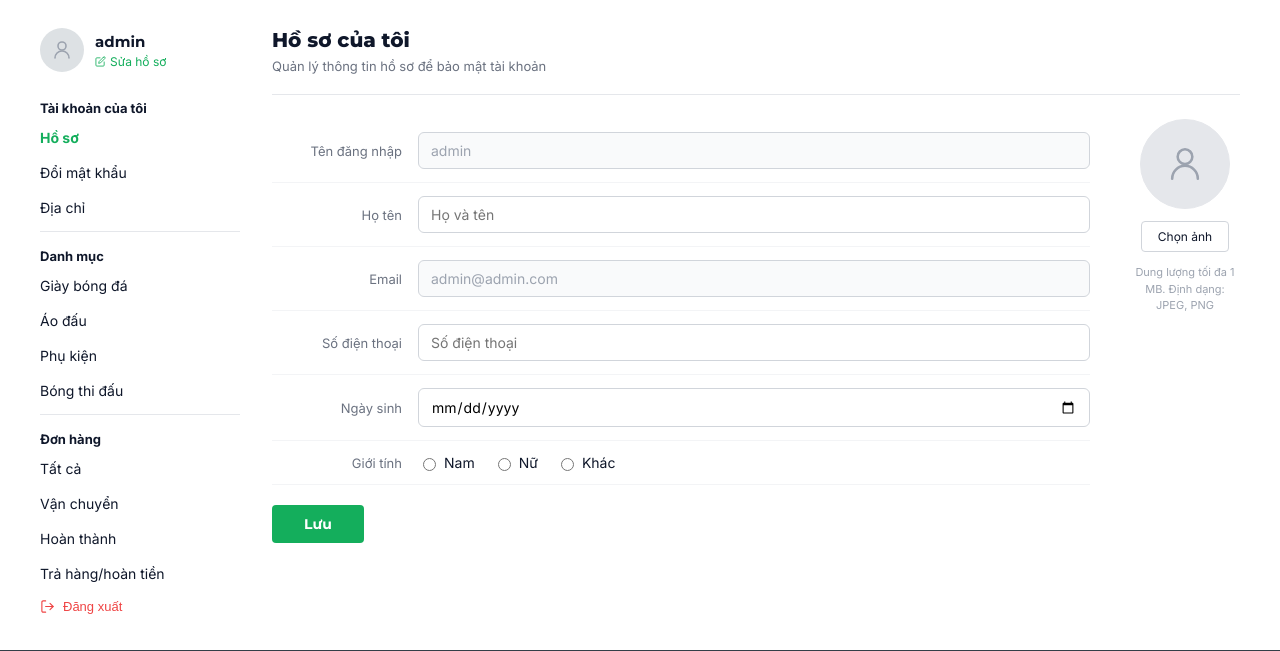
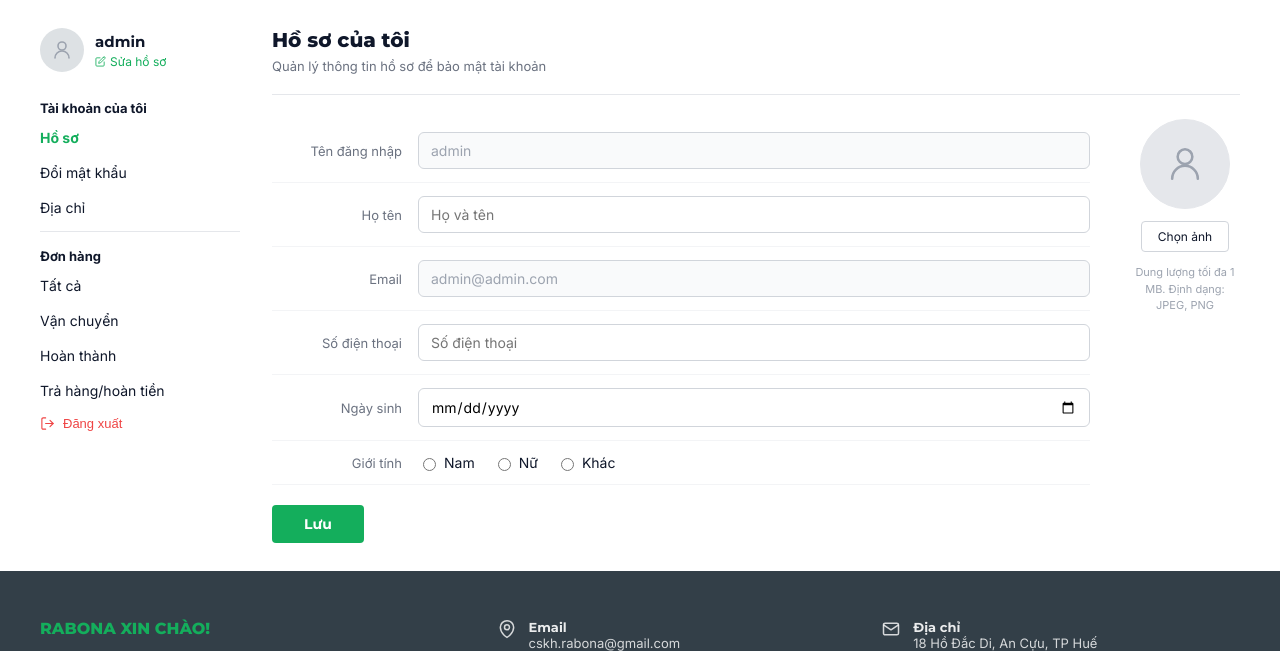
Before and after one commit to quynhnguyen05/WebsiteBanHang-Rabona, a Django app: page /profile/ in a window 1280 px wide. Shown: the part 73-724 px from the top of the page. Run offline with Django 5.2, Linux system fonts and the light colour scheme; a user stored in the database is signed in; data comes from the database, SQL or seed files in the repository; data that the repository does not hold is empty.

Commit message:
Fix: order_list active_status, checkout/place_order phi ship, profile sidebar

```diff
--- a/store/views.py
+++ b/store/views.py
@@ -438,7 +438,7 @@ def order_list(request):
         orders = orders.filter(status=status)
     return render(request, 'store/order_list.html', {
         'orders': orders,
-        'active_status': active_status,
+        'active_status': status,
     })
 
 
--- a/templates/store/profile.html
+++ b/templates/store/profile.html
@@ -90,12 +90,6 @@ body { background: #f0f0f0; }
     <a class="sb-link active" id="lnk-profile" href="#" onclick="switchTab('profile');return false;">Hồ sơ</a>
     <a class="sb-link" id="lnk-password" href="#" onclick="switchTab('password');return false;">Đổi mật khẩu</a>
     <a class="sb-link" id="lnk-address" href="#" onclick="switchTab('address');return false;">Địa chỉ</a>
-    <div class="sb-divider"></div>
-    <div class="sb-group-title">Danh mục</div>
-    <a class="sb-link" href="{% url 'store:product_list' %}?category=giay-bong-da">Giày bóng đá</a>
-    <a class="sb-link" href="{% url 'store:product_list' %}?category=ao-dau">Áo đấu</a>
-    <a class="sb-link" href="{% url 'store:product_list' %}?category=phu-kien">Phụ kiện</a>
-    <a class="sb-link" href="{% url 'store:product_list' %}?category=bong-thi-dau">Bóng thi đấu</a>
     <div class="sb-divider"></div>
     <div class="sb-group-title">Đơn hàng</div>
     <a class="sb-link" href="{% url 'store:order_list' %}">Tất cả</a>
```
